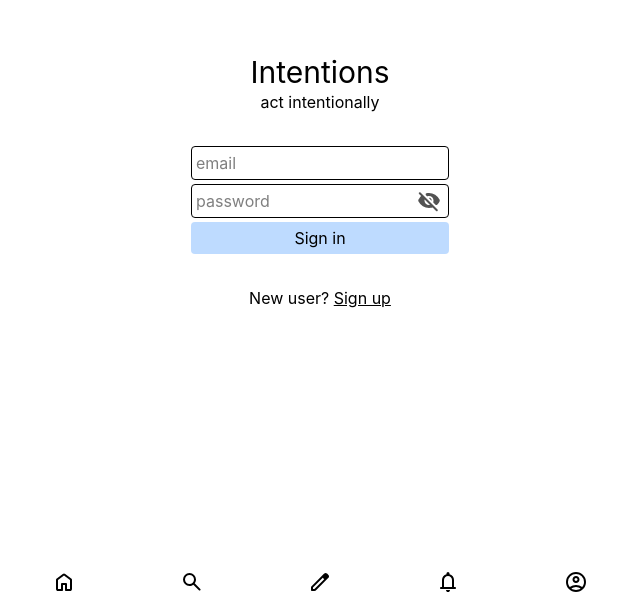
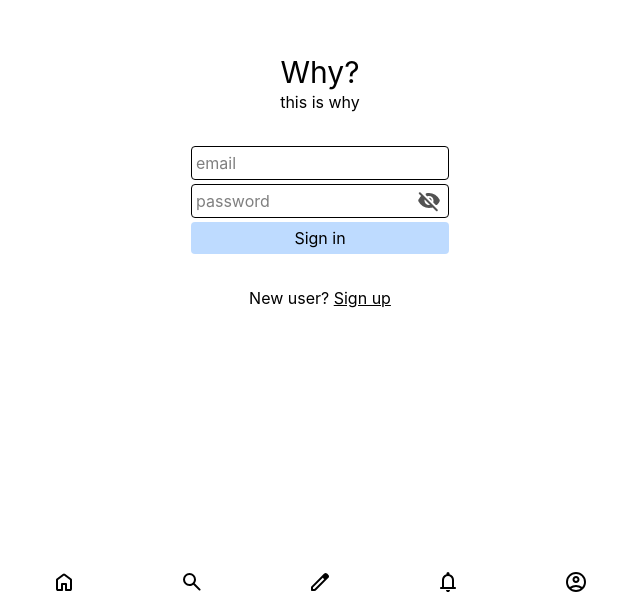
Before and after one commit to sventi555/intentions-web, a React (Vite) app in the folder apps/client/: page /sign-in in a window 1280 px wide. Shown: the part 198-800 px from the top of the page, without its empty margins (320-960 px from the left). Built offline with nearby package versions, Linux system fonts and the light colour scheme; no server answers.

Commit message:
update app title and slogan

```diff
--- a/apps/client/index.html
+++ b/apps/client/index.html
@@ -12,7 +12,7 @@
       content="width=device-width, initial-scale=1.0, viewport-fit=cover"
     />
     <meta name="description" content="act intentionally" />
-    <title>Intentions</title>
+    <title>Why</title>
   </head>
   <body>
     <div id="root"></div>
--- a/apps/client/src/pages/sign-in.tsx
+++ b/apps/client/src/pages/sign-in.tsx
@@ -41,8 +41,8 @@ export const SignIn: React.FC = () => {
   return (
     <div className="flex grow flex-col items-center justify-center gap-8">
       <div className="flex flex-col items-center">
-        <div className="text-3xl">Intentions</div>
-        <div>act intentionally</div>
+        <div className="text-3xl">Why?</div>
+        <div>this is why</div>
       </div>
       <form
         onSubmit={handleSubmit(onSubmit)}
--- a/apps/client/src/pages/sign-up.tsx
+++ b/apps/client/src/pages/sign-up.tsx
@@ -50,8 +50,8 @@ export const SignUp: React.FC = () => {
   return (
     <div className="flex grow flex-col items-center justify-center gap-8">
       <div className="flex flex-col items-center">
-        <div className="text-3xl">Intentions</div>
-        <div>act intentionally</div>
+        <div className="text-3xl">Why?</div>
+        <div>this is why</div>
       </div>
       <form
         onSubmit={handleSubmit(onSubmit)}
```
